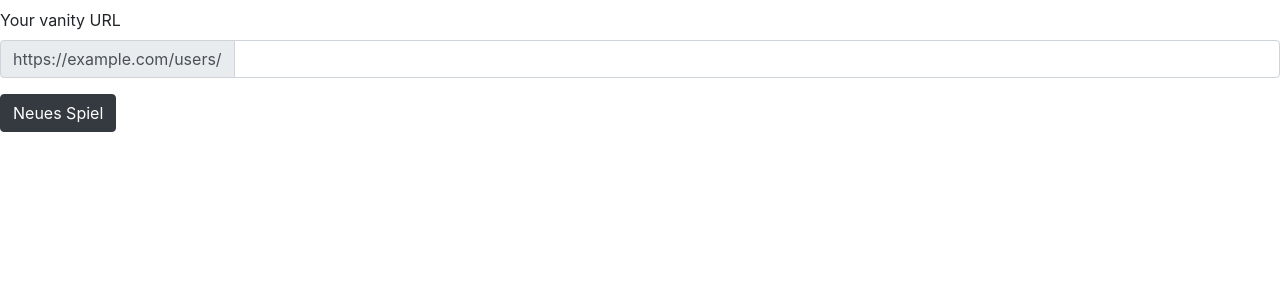
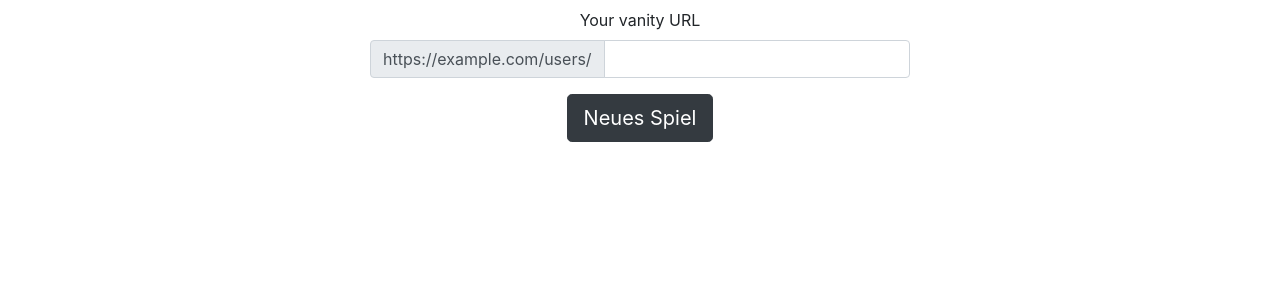
Before and after one commit to BrowserGameScriptz/palermo, a PHP site: page /palermo/ in a window 1280 px wide. Shown: the part 51-351 px from the top of the page. Run offline with PHP 8.4, Linux system fonts and the light colour scheme.

Commit message:
Bootstrap grid

```diff
--- a/templates/landing.php
+++ b/templates/landing.php
@@ -12,6 +12,9 @@
     <h1>Mord in Palermo</h1>
   </div>
 
+  <div class="container">
+    <div class="row justify-content-center">
+      <div class="col-12 col-md-6 text-center">
 
         <label for="basic-url">Your vanity URL</label>
         <div class="input-group mb-3">
@@ -21,5 +24,9 @@
           <input type="text" class="form-control" id="basic-url" aria-describedby="basic-addon3">
         </div>
 
-  <a href="<?= Template::getUrl("/game.php") ?>" class="btn btn-dark">Neues Spiel</a>
+        <a href="<?= Template::getUrl("/game.php") ?>" class="btn btn-dark btn-lg">Neues Spiel</a>
+
       </div>
+    </div>
+  </div>
+</div>
```
Lines whose indentation alone changed are shown as unchanged.
